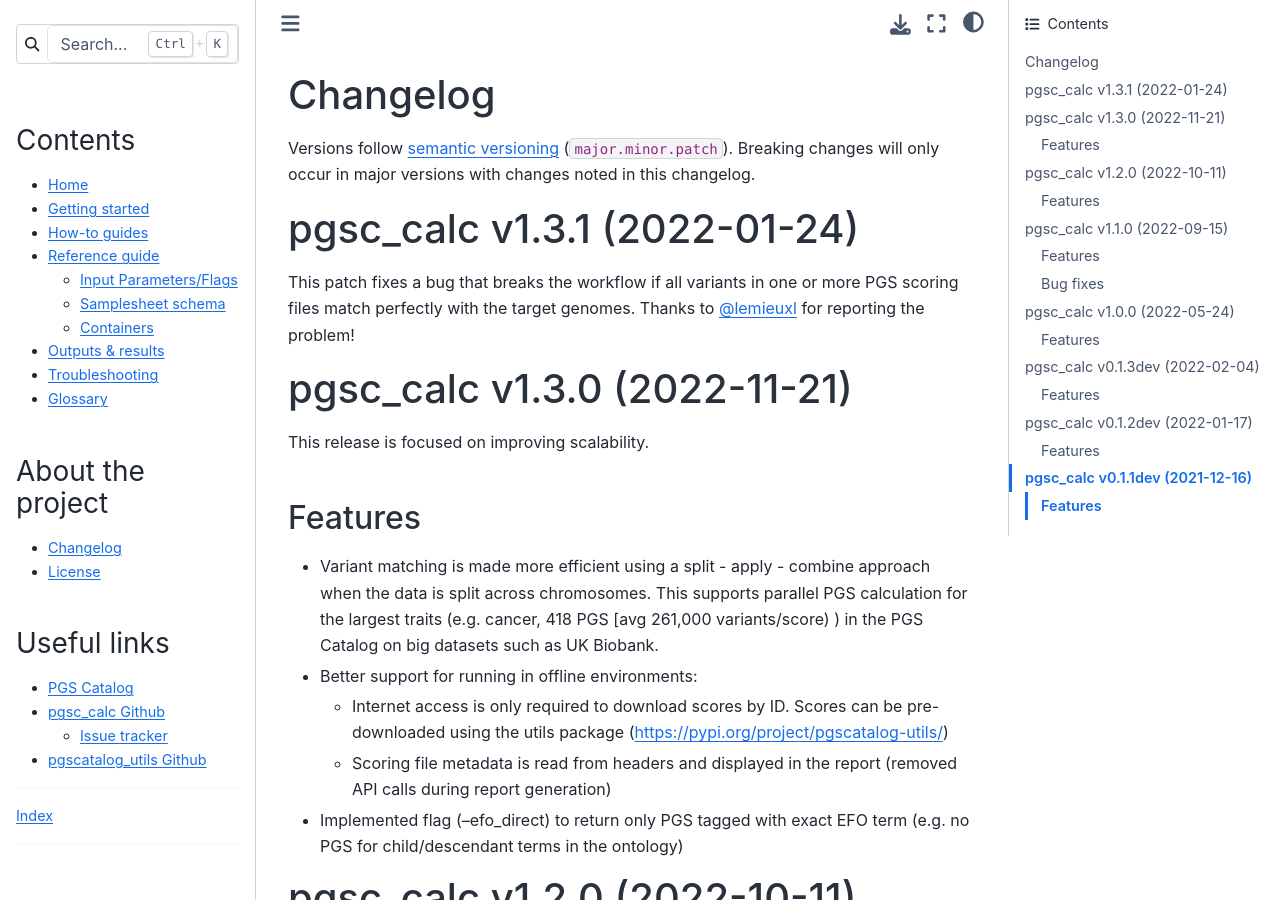
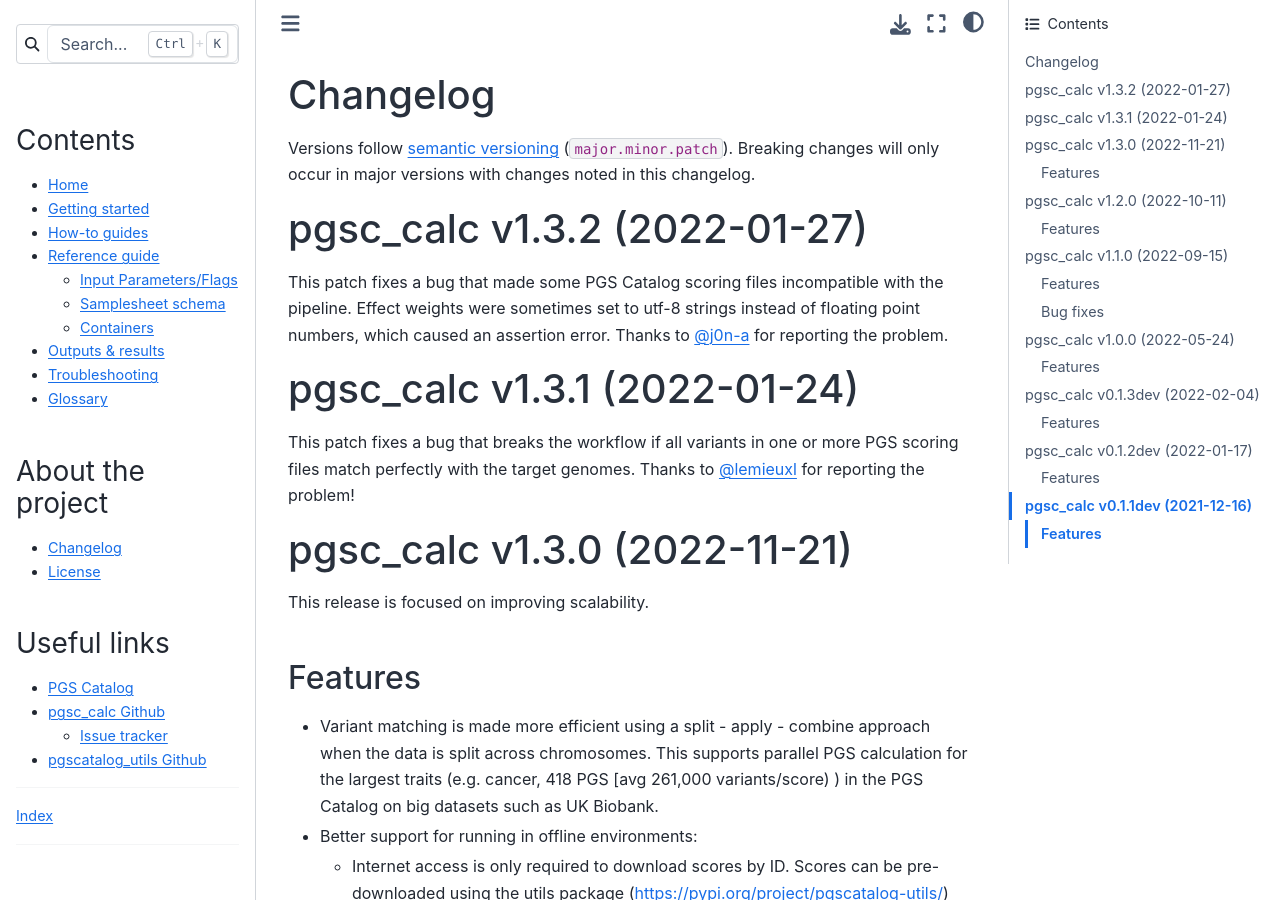
Before and after one commit to PGScatalog/pgsc_calc, a Sphinx documentation site: the page built from docs/changelog.rst, in a window 1280 px wide and 900 px high. Built offline with Sphinx 7.4.7 and the Sphinx Book theme 1.1.4, drawn with Linux system fonts in a browser that asks for light colours; the version number could not be read and is left out.

Commit message:
bump pgsc_calc version + update changelog

```diff
--- a/docs/changelog.rst
+++ b/docs/changelog.rst
@@ -7,6 +7,16 @@
 will only occur in major versions with changes noted in this changelog.
 
 .. _`semantic versioning`: https://semver.org/
+
+pgsc_calc v1.3.2 (2022-01-27)
+-----------------------------
+
+This patch fixes a bug that made some PGS Catalog scoring files incompatible
+with the pipeline. Effect weights were sometimes set to utf-8 strings instead of
+floating point numbers, which caused an assertion error. Thanks to `@j0n-a`_ for
+reporting the problem.
+
+.. _`@j0n-a`: https://github.com/PGScatalog/pgsc_calc/issues/79
 
 pgsc_calc v1.3.1 (2022-01-24)
 -----------------------------
```
Also changed, not shown: 1 other file.
